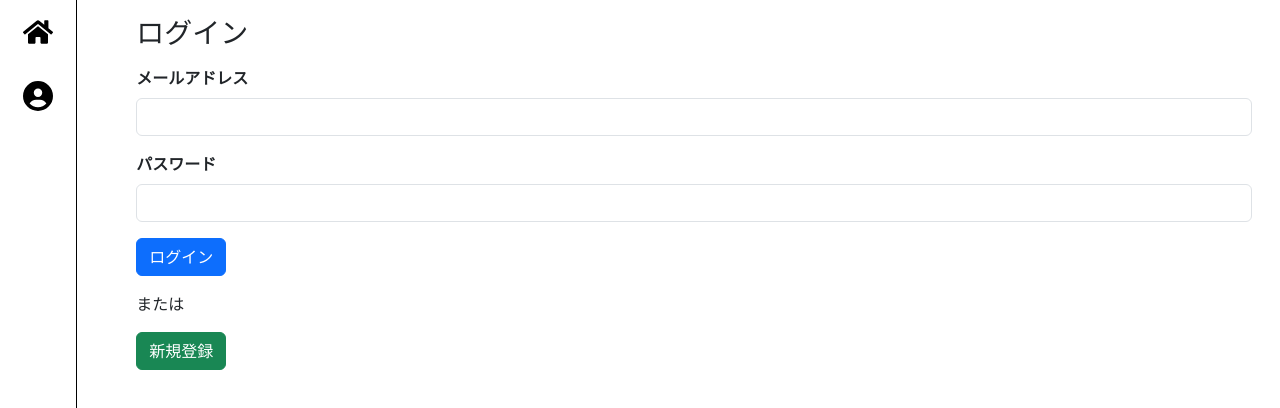
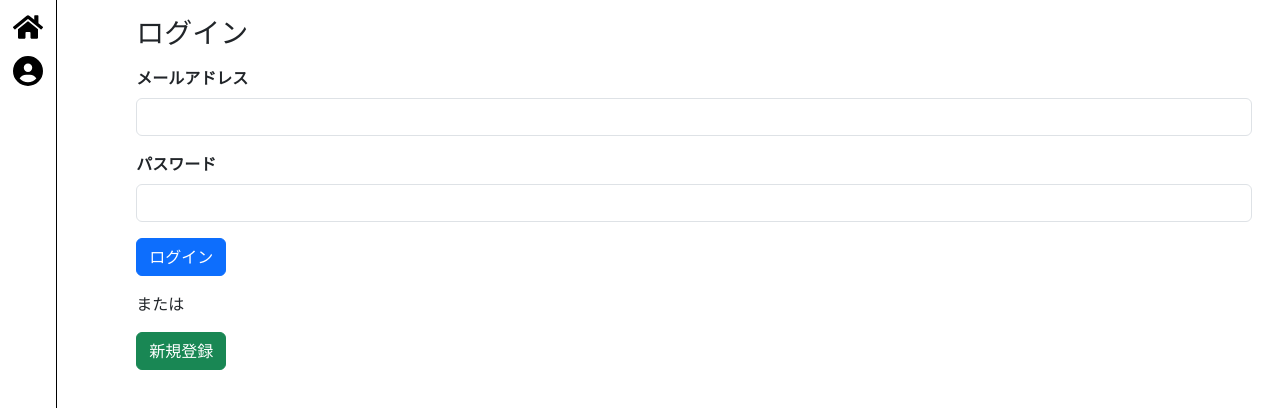
Before and after one commit to Sakoda2269/aiFilterSns, a Next.js app in the folder aiFilterSnsFrontend/: page /login in a window 1280 px wide. Shown: the top 408 px of the page. Built offline with nearby package versions, Linux system fonts and the light colour scheme; no server answers.

Commit message:
design微修正

```diff
--- a/aiFilterSnsFrontend/components/sidebar/Sidebar.js
+++ b/aiFilterSnsFrontend/components/sidebar/Sidebar.js
@@ -19,10 +19,10 @@ export default function Sidebar({first}) {
 
     return (
         <div style={{ display: "flex", flexDirection: "column", borderRight: "1px solid black", height: "95vh", alignItems: "center", position: "fixed" }}>
-            <div style={{ padding: "10px" }}>
+            <div style={{ paddingTop: "5px" }}>
                 <Link href="/home"><button className="btn"><FaHome size={30} color={first == "home" ? "blue":"black"}/></button></Link>
             </div>
-            <div style={{ padding: "10px" }}>
+            <div style={{ padding: "0px" }}>
                 <button className="btn" onClick={accountPage}><FaCircleUser size={30} color={first == "accounts" ? "blue":"black"}/></button>
             </div>
         </div>
```
Also changed, not shown: 1 other file (tests, documents, lock files or other folders).
